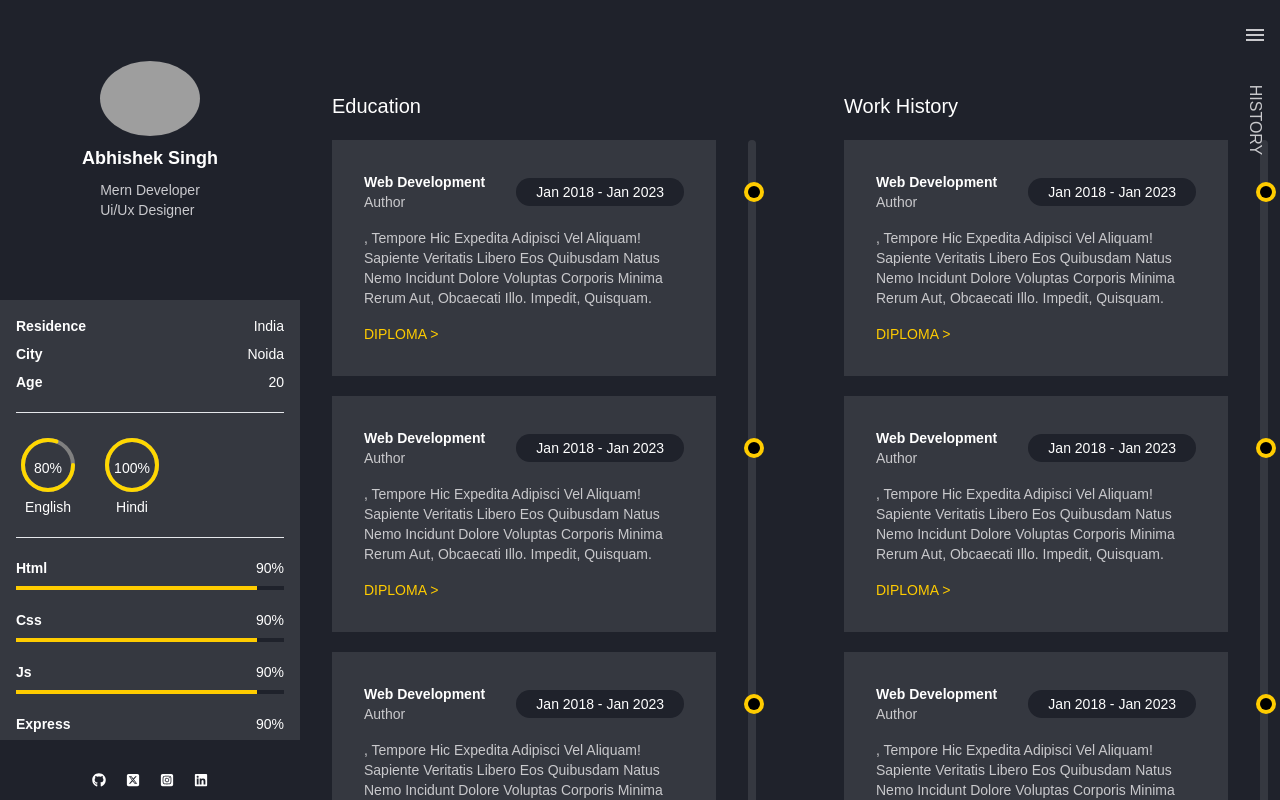
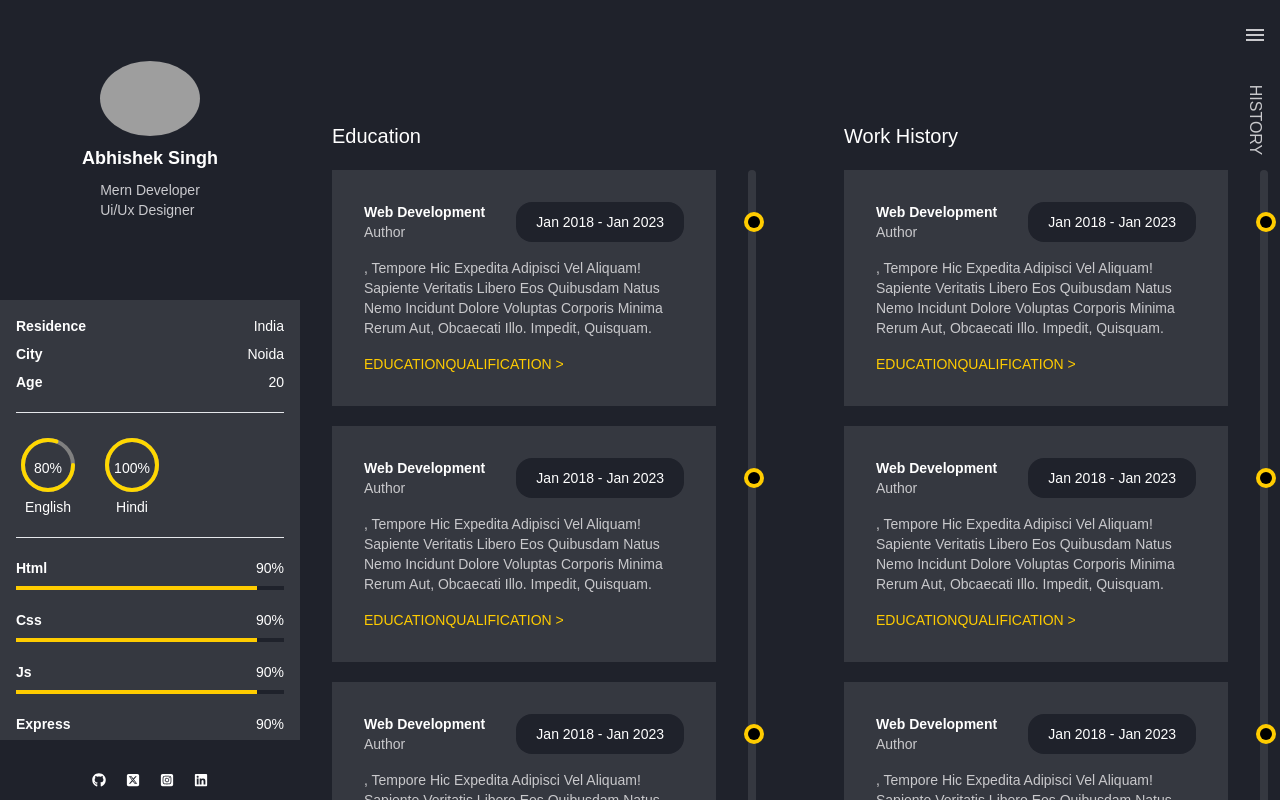
Before and after one commit to devMagnetsOfficial/portfolio-devMagnets, a React (Vite) app in the folder frontend/: page /history in a window 1280 px wide. Built offline with nearby package versions, Linux system fonts and the light colour scheme; grey boxes are pictures that could not be loaded.

Commit message:
file name error solve

```diff
--- a/frontend/src/layout/PublicLayout.jsx
+++ b/frontend/src/layout/PublicLayout.jsx
@@ -11,7 +11,7 @@ export default function PublicLayout() {
 
                 <div className="flex-1 h-[100vh] p-4 lg:p-8">
                     <div className="fixed  top-0 left-0 z-[1]  w-full bg-dark h-[70px] "></div>
-                    <div className=" mt-[40px]">
+                    <div className=" mt-[70px]">
                         <Outlet />
                     </div>
 
--- a/frontend/src/pages/blog/Blog.jsx
+++ b/frontend/src/pages/blog/Blog.jsx
@@ -1,40 +1,81 @@
 export default function Blog() {
+    const posts = [
+        {
+            image: 'https://arter.bslthemes.com/wp-content/uploads/2020/09/work-1.jpg',
+            date: "Sep 24, 2020",
+            categories: ["Design", "Events", "Technology"],
+            title: "Web Development",
+            description: "Tempore Hic Expedita Adipisci Vel Aliquam! Sapiente Veritatis Libero Eos Quibusdam Natus Nemo Incidunt Dolore Voluptas Corporis Minima Rerum Aut, Obcaecati Illo. Impedit, Quisquam.",
+
+        },
+        {
+            image: 'https://arter.bslthemes.com/wp-content/uploads/2020/09/work-1.jpg',
+            date: "Sep 24, 2020",
+            categories: ["Design", "Events", "Technology"],
+            title: "Web Development",
+            description: "Tempore Hic Expedita Adipisci Vel Aliquam! Sapiente Veritatis Libero Eos Quibusdam Natus Nemo Incidunt Dolore Voluptas Corporis Minima Rerum Aut, Obcaecati Illo. Impedit, Quisquam.",
+
+        },
+        {
+            image: 'https://arter.bslthemes.com/wp-content/uploads/2020/09/work-1.jpg',
+            date: "Sep 24, 2020",
+            categories: ["Design", "Events", "Technology"],
+            title: "Web Development",
+            description: "Tempore Hic Expedita Adipisci Vel Aliquam! Sapiente Veritatis Libero Eos Quibusdam Natus Nemo Incidunt Dolore Voluptas Corporis Minima Rerum Aut, Obcaecati Illo. Impedit, Quisquam.",
+
+        },
+        {
+            image: 'https://arter.bslthemes.com/wp-content/uploads/2020/09/work-1.jpg',
+            date: "Sep 24, 2020",
+            categories: ["Design", "Events", "Technology"],
+            title: "Web Development",
+            description: "Tempore Hic Expedita Adipisci Vel Aliquam! Sapiente Veritatis Libero Eos Quibusdam Natus Nemo Incidunt Dolore Voluptas Corporis Minima Rerum Aut, Obcaecati Illo. Impedit, Quisquam.",
+
+        },
+        {
+            image: 'https://arter.bslthemes.com/wp-content/uploads/2020/09/work-1.jpg',
+            date: "Sep 24, 2020",
+            categories: ["Design", "Events", "Technology"],
+            title: "Web Development",
+            description: "Tempore Hic Expedita Adipisci Vel Aliquam! Sapiente Veritatis Libero Eos Quibusdam Natus Nemo Incidunt Dolore Voluptas Corporis Minima Rerum Aut, Obcaecati Illo. Impedit, Quisquam.",
+
+        },
+        {
+            image: 'https://arter.bslthemes.com/wp-content/uploads/2020/09/work-1.jpg',
+            date: "Sep 24, 2020",
+            categories: ["Design", "Events", "Technology"],
+            title: "Web Development",
+            description: "Tempore Hic Expedita Adipisci Vel Aliquam! Sapiente Veritatis Libero Eos Quibusdam Natus Nemo Incidunt Dolore Voluptas Corporis Minima Rerum Aut, Obcaecati Illo. Impedit, Quisquam.",
+
+        },
+        {
+            image: 'https://arter.bslthemes.com/wp-content/uploads/2020/09/work-1.jpg',
+            date: "Sep 24, 2020",
+            categories: ["Design", "Events", "Technology"],
+            title: "Web Development",
+            description: "Tempore Hic Expedita Adipisci Vel Aliquam! Sapiente Veritatis Libero Eos Quibusdam Natus Nemo Incidunt Dolore Voluptas Corporis Minima Rerum Aut, Obcaecati Illo. Impedit, Quisquam.",
+
+        },
+    ];
+
     return (<>
         <div className=" w-full mt-5 capitalize">
             <div className="text-xl text-textPrimary capitalize mb-5">Blogs</div>
             <div className=" grid grid-cols-1 lg:grid-cols-2 gap-5 ">
+                {posts.map((post, idx) => (
+                    <div key={idx} className=" text-textPrimary flex flex-col gap-4 p-8 text-sm bg-white/10">
+                        <img src={post.image} alt="" />
+                        <div className="bg-dark w-fit px-5 py-1 rounded-2xl">
+                            <span>{post.date}</span>
+                            <br />
+                            <span className="text-xs text-textSecondary" >{ post.categories}</span>
+                        </div>
+                        <h1 className="">{post.title}</h1>
+                        <p className="text-textSecondary">{post.description}</p>
+                        <button type="button" className="w-fit text-accent uppercase">read more &gt;</button>
+                    </div>
+                ))}
 
-                <div className=" text-textPrimary flex flex-col gap-4 p-8 text-sm bg-white/10">
-                    <img src="https://arter.bslthemes.com/wp-content/uploads/2020/09/work-1.jpg" alt="" />
-                    <div className="bg-dark w-fit px-5 py-1 rounded-2xl">sep 24,2020/design,events,technology</div>
-                    <h1 className="">Web development</h1>
-                    <p className="text-textSecondary">, tempore hic expedita adipisci vel aliquam! Sapiente veritatis libero eos quibusdam natus nemo incidunt dolore voluptas corporis minima rerum aut, obcaecati illo. Impedit, quisquam.</p>
-                    <button type="button" className="w-fit text-accent uppercase">read more &gt;</button>
-                </div>
-
-                <div className=" text-textPrimary flex flex-col gap-4 p-8 text-sm bg-white/10">
-                    <img src="https://arter.bslthemes.com/wp-content/uploads/2020/09/work-1.jpg" alt="" />
-                    <div className="bg-dark w-fit px-5 py-1 rounded-2xl">sep 24,2020/design,events,technology</div>
-                    <h1 className="">Web development</h1>
-                    <p className="text-textSecondary">, tempore hic expedita adipisci vel aliquam! Sapiente veritatis libero eos quibusdam natus nemo incidunt dolore voluptas corporis minima rerum aut, obcaecati illo. Impedit, quisquam.</p>
-                    <button type="button" className="w-fit text-accent uppercase">read more &gt;</button>
-                </div>
-
-                <div className=" text-textPrimary flex flex-col gap-4 p-8 text-sm bg-white/10">
-                    <img src="https://arter.bslthemes.com/wp-content/uploads/2020/09/work-1.jpg" alt="" />
-                    <div className="bg-dark w-fit px-5 py-1 rounded-2xl">sep 24,2020/design,events,technology</div>
-                    <h1 className="">Web development</h1>
-                    <p className="text-textSecondary">, tempore hic expedita adipisci vel aliquam! Sapiente veritatis libero eos quibusdam natus nemo incidunt dolore voluptas corporis minima rerum aut, obcaecati illo. Impedit, quisquam.</p>
-                    <button type="button" className="w-fit text-accent uppercase">read more &gt;</button>
-                </div>
-
-                <div className=" text-textPrimary flex flex-col gap-4 p-8 text-sm bg-white/10">
-                    <img src="https://arter.bslthemes.com/wp-content/uploads/2020/09/work-1.jpg" alt="" />
-                    <div className="bg-dark w-fit px-5 py-1 rounded-2xl">sep 24,2020/design,events,technology</div>
-                    <h1 className="">Web development</h1>
-                    <p className="text-textSecondary">, tempore hic expedita adipisci vel aliquam! Sapiente veritatis libero eos quibusdam natus nemo incidunt dolore voluptas corporis minima rerum aut, obcaecati illo. Impedit, quisquam.</p>
-                    <button type="button" className="w-fit text-accent uppercase">read more &gt;</button>
-                </div>
 
 
             </div>
--- a/frontend/src/pages/history/Education.jsx
+++ b/frontend/src/pages/history/Education.jsx
@@ -1,77 +1,70 @@
 export default function Education() {
+
+    const educations = [
+        {
+            title: "Web Development",
+            author: "Author",
+            duration: "Jan 2018 - Jan 2023",
+            description: "Tempore Hic Expedita Adipisci Vel Aliquam! Sapiente Veritatis Libero Eos Quibusdam Natus Nemo Incidunt Dolore Voluptas Corporis Minima Rerum Aut, Obcaecati Illo. Impedit, Quisquam.",
+            educationQualification: "educationQualification"
+        },
+        {
+            title: "Web Development",
+            author: "Author",
+            duration: "Jan 2018 - Jan 2023",
+            description: "Tempore Hic Expedita Adipisci Vel Aliquam! Sapiente Veritatis Libero Eos Quibusdam Natus Nemo Incidunt Dolore Voluptas Corporis Minima Rerum Aut, Obcaecati Illo. Impedit, Quisquam.",
+            educationQualification: "educationQualification"
+        },
+        {
+            title: "Web Development",
+            author: "Author",
+            duration: "Jan 2018 - Jan 2023",
+            description: "Tempore Hic Expedita Adipisci Vel Aliquam! Sapiente Veritatis Libero Eos Quibusdam Natus Nemo Incidunt Dolore Voluptas Corporis Minima Rerum Aut, Obcaecati Illo. Impedit, Quisquam.",
+            educationQualification: "educationQualification"
+        },
+        {
+            title: "Web Development",
+            author: "Author",
+            duration: "Jan 2018 - Jan 2023",
+            description: "Tempore Hic Expedita Adipisci Vel Aliquam! Sapiente Veritatis Libero Eos Quibusdam Natus Nemo Incidunt Dolore Voluptas Corporis Minima Rerum Aut, Obcaecati Illo. Impedit, Quisquam.",
+            educationQualification: "educationQualification"
+        },
+        {
+            title: "Web Development",
+            author: "Author",
+            duration: "Jan 2018 - Jan 2023",
+            description: "Tempore Hic Expedita Adipisci Vel Aliquam! Sapiente Veritatis Libero Eos Quibusdam Natus Nemo Incidunt Dolore Voluptas Corporis Minima Rerum Aut, Obcaecati Illo. Impedit, Quisquam.",
+            educationQualification: "educationQualification"
+        }
+    ];
+
     return (<>
         <div className=" w-full mt-5 capitalize">
             <div className="text-xl text-textPrimary capitalize mb-5">Education</div>
             <div className="flex  flex-col gap-5 w-fit lg:w-fit mb-10 relative ">
                 <div className="text-card w-2 h-full bg-card rounded-xl absolute -right-10"></div>
 
+                {educations.map((education, idx) => (
                     <div className=" text-textPrimary  lg:w-[30vw]  flex flex-col gap-4 p-8 text-sm bg-white/10">
                         <div className="flex justify-between relative  items-center">
+                            <div className="flex flex-col md:flex-row gap-4 justify-between w-full">
                                 <div>
-                            <h1 className="font-semibold">Web development</h1>
-                            <span className="text-textSecondary">author</span>
+                                    <h1 className="font-semibold">{education.title}</h1>
+                                    <span className="text-textSecondary">{education.author}</span>
 
                                 </div>
-                        <div className="bg-dark w-fit px-5 py-1 rounded-2xl flex items-center">jan 2018 - jan 2023</div>
+                                <div className="bg-dark w-fit px-5 py-1  rounded-2xl flex items-center">{education.duration}</div>
+                            </div>
                             <span className="absolute text-accent flex justify-center items-center bg-accent rounded-[100%] w-5 h-5 -right-20">
                                 <span className="w-3 h-3 rounded-full bg-black"></span>
                             </span>
                         </div>
                         <p className="text-textSecondary">, tempore hic expedita adipisci vel aliquam! Sapiente veritatis libero eos quibusdam natus nemo incidunt dolore voluptas corporis minima rerum aut, obcaecati illo. Impedit, quisquam.</p>
-                    <button type="button" className="w-fit text-accent uppercase">diploma &gt;</button>
+                        <button type="button" className="w-fit text-accent uppercase">{education.educationQualification} &gt;</button>
 
                     </div>
+                ))}
 
-                  <div className=" text-textPrimary  lg:lg:w-[30vw]  flex flex-col gap-4 p-8 text-sm bg-white/10">
-                    <div className="flex justify-between relative  items-center">
-                        <div>
-                            <h1 className="font-semibold">Web development</h1>
-                            <span className="text-textSecondary">author</span>
-
-                        </div>
-                        <div className="bg-dark w-fit px-5 py-1 rounded-2xl flex items-center">jan 2018 - jan 2023</div>
-                        <span className="absolute text-accent flex justify-center items-center bg-accent rounded-[100%] w-5 h-5 -right-20">
-                            <span className="w-3 h-3 rounded-full bg-black"></span>
-                        </span>
-                    </div>
-                    <p className="text-textSecondary">, tempore hic expedita adipisci vel aliquam! Sapiente veritatis libero eos quibusdam natus nemo incidunt dolore voluptas corporis minima rerum aut, obcaecati illo. Impedit, quisquam.</p>
-                    <button type="button" className="w-fit text-accent uppercase">diploma &gt;</button>
-
-                </div>
-
-                 <div className=" text-textPrimary  lg:lg:w-[30vw]  flex flex-col gap-4 p-8 text-sm bg-white/10">
-                    <div className="flex justify-between relative  items-center">
-                        <div>
-                            <h1 className="font-semibold">Web development</h1>
-                            <span className="text-textSecondary">author</span>
-
-                        </div>
-                        <div className="bg-dark w-fit px-5 py-1 rounded-2xl flex items-center">jan 2018 - jan 2023</div>
-                        <span className="absolute text-accent flex justify-center items-center bg-accent rounded-[100%] w-5 h-5 -right-20">
-                            <span className="w-3 h-3 rounded-full bg-black"></span>
-                        </span>
-                    </div>
-                    <p className="text-textSecondary">, tempore hic expedita adipisci vel aliquam! Sapiente veritatis libero eos quibusdam natus nemo incidunt dolore voluptas corporis minima rerum aut, obcaecati illo. Impedit, quisquam.</p>
-                    <button type="button" className="w-fit text-accent uppercase">diploma &gt;</button>
-
-                </div>
-
-                  <div className=" text-textPrimary  lg:lg:w-[30vw]  flex flex-col gap-4 p-8 text-sm bg-white/10">
-                    <div className="flex justify-between relative  items-center">
-                        <div>
-                            <h1 className="font-semibold">Web development</h1>
-                            <span className="text-textSecondary">author</span>
-
-                        </div>
-                        <div className="bg-dark w-fit px-5 py-1 rounded-2xl flex items-center">jan 2018 - jan 2023</div>
-                        <span className="absolute text-accent flex justify-center items-center bg-accent rounded-[100%] w-5 h-5 -right-20">
-                            <span className="w-3 h-3 rounded-full bg-black"></span>
-                        </span>
-                    </div>
-                    <p className="text-textSecondary">, tempore hic expedita adipisci vel aliquam! Sapiente veritatis libero eos quibusdam natus nemo incidunt dolore voluptas corporis minima rerum aut, obcaecati illo. Impedit, quisquam.</p>
-                    <button type="button" className="w-fit text-accent uppercase">diploma &gt;</button>
-
-                </div>
 
             </div>
         </div>
--- a/frontend/src/pages/history/Work.jsx
+++ b/frontend/src/pages/history/Work.jsx
@@ -1,76 +1,70 @@
 export default function Work() {
+
+    const educations = [
+        {
+            title: "Web Development",
+            author: "Author",
+            duration: "Jan 2018 - Jan 2023",
+            description: "Tempore Hic Expedita Adipisci Vel Aliquam! Sapiente Veritatis Libero Eos Quibusdam Natus Nemo Incidunt Dolore Voluptas Corporis Minima Rerum Aut, Obcaecati Illo. Impedit, Quisquam.",
+            educationQualification: "educationQualification"
+        },
+        {
+            title: "Web Development",
+            author: "Author",
+            duration: "Jan 2018 - Jan 2023",
+            description: "Tempore Hic Expedita Adipisci Vel Aliquam! Sapiente Veritatis Libero Eos Quibusdam Natus Nemo Incidunt Dolore Voluptas Corporis Minima Rerum Aut, Obcaecati Illo. Impedit, Quisquam.",
+            educationQualification: "educationQualification"
+        },
+        {
+            title: "Web Development",
+            author: "Author",
+            duration: "Jan 2018 - Jan 2023",
+            description: "Tempore Hic Expedita Adipisci Vel Aliquam! Sapiente Veritatis Libero Eos Quibusdam Natus Nemo Incidunt Dolore Voluptas Corporis Minima Rerum Aut, Obcaecati Illo. Impedit, Quisquam.",
+            educationQualification: "educationQualification"
+        },
+        {
+            title: "Web Development",
+            author: "Author",
+            duration: "Jan 2018 - Jan 2023",
+            description: "Tempore Hic Expedita Adipisci Vel Aliquam! Sapiente Veritatis Libero Eos Quibusdam Natus Nemo Incidunt Dolore Voluptas Corporis Minima Rerum Aut, Obcaecati Illo. Impedit, Quisquam.",
+            educationQualification: "educationQualification"
+        },
+        {
+            title: "Web Development",
+            author: "Author",
+            duration: "Jan 2018 - Jan 2023",
+            description: "Tempore Hic Expedita Adipisci Vel Aliquam! Sapiente Veritatis Libero Eos Quibusdam Natus Nemo Incidunt Dolore Voluptas Corporis Minima Rerum Aut, Obcaecati Illo. Impedit, Quisquam.",
+            educationQualification: "educationQualification"
+        }
+    ];
+
     return (<>
         <div className=" w-full mt-5 capitalize">
-            <div className="text-xl text-textPrimary capitalize mb-5">Work History</div>
+            <div className="text-xl text-textPrimary capitalize mb-5">work history</div>
             <div className="flex  flex-col gap-5 w-fit lg:w-fit mb-10 relative ">
                 <div className="text-card w-2 h-full bg-card rounded-xl absolute -right-10"></div>
-                <div className=" text-textPrimary  lg:lg:w-[30vw]  flex flex-col gap-4 p-8 text-sm bg-white/10">
+
+                {educations.map((education, idx) => (
+                    <div key={idx} className=" text-textPrimary  lg:w-[30vw]  flex flex-col gap-4 p-8 text-sm bg-white/10">
                         <div className="flex justify-between relative  items-center">
+                            <div className="flex flex-col md:flex-row gap-4 justify-between w-full">
                                 <div>
-                            <h1 className="font-semibold">Web development</h1>
-                            <span className="text-textSecondary">author</span>
+                                    <h1 className="font-semibold">{education.title}</h1>
+                                    <span className="text-textSecondary">{education.author}</span>
 
                                 </div>
-                        <div className="bg-dark w-fit px-5 py-1 rounded-2xl flex items-center">jan 2018 - jan 2023</div>
+                                <div className="bg-dark w-fit px-5 py-1  rounded-2xl flex items-center">{education.duration}</div>
+                            </div>
                             <span className="absolute text-accent flex justify-center items-center bg-accent rounded-[100%] w-5 h-5 -right-20">
                                 <span className="w-3 h-3 rounded-full bg-black"></span>
                             </span>
                         </div>
                         <p className="text-textSecondary">, tempore hic expedita adipisci vel aliquam! Sapiente veritatis libero eos quibusdam natus nemo incidunt dolore voluptas corporis minima rerum aut, obcaecati illo. Impedit, quisquam.</p>
-                    <button type="button" className="w-fit text-accent uppercase">diploma &gt;</button>
+                        <button type="button" className="w-fit text-accent uppercase">{education.educationQualification} &gt;</button>
 
                     </div>
+                ))}
 
-                  <div className=" text-textPrimary  lg:lg:w-[30vw]  flex flex-col gap-4 p-8 text-sm bg-white/10">
-                    <div className="flex justify-between relative  items-center">
-                        <div>
-                            <h1 className="font-semibold">Web development</h1>
-                            <span className="text-textSecondary">author</span>
-
-                        </div>
-                        <div className="bg-dark w-fit px-5 py-1 rounded-2xl flex items-center">jan 2018 - jan 2023</div>
-                        <span className="absolute text-accent flex justify-center items-center bg-accent rounded-[100%] w-5 h-5 -right-20">
-                            <span className="w-3 h-3 rounded-full bg-black"></span>
-                        </span>
-                    </div>
-                    <p className="text-textSecondary">, tempore hic expedita adipisci vel aliquam! Sapiente veritatis libero eos quibusdam natus nemo incidunt dolore voluptas corporis minima rerum aut, obcaecati illo. Impedit, quisquam.</p>
-                    <button type="button" className="w-fit text-accent uppercase">diploma &gt;</button>
-
-                </div>
-
-                 <div className=" text-textPrimary  lg:lg:w-[30vw]  flex flex-col gap-4 p-8 text-sm bg-white/10">
-                    <div className="flex justify-between relative  items-center">
-                        <div>
-                            <h1 className="font-semibold">Web development</h1>
-                            <span className="text-textSecondary">author</span>
-
-                        </div>
-                        <div className="bg-dark w-fit px-5 py-1 rounded-2xl flex items-center">jan 2018 - jan 2023</div>
-                        <span className="absolute text-accent flex justify-center items-center bg-accent rounded-[100%] w-5 h-5 -right-20">
-                            <span className="w-3 h-3 rounded-full bg-black"></span>
-                        </span>
-                    </div>
-                    <p className="text-textSecondary">, tempore hic expedita adipisci vel aliquam! Sapiente veritatis libero eos quibusdam natus nemo incidunt dolore voluptas corporis minima rerum aut, obcaecati illo. Impedit, quisquam.</p>
-                    <button type="button" className="w-fit text-accent uppercase">diploma &gt;</button>
-
-                </div>
-
-                  <div className=" text-textPrimary  lg:lg:w-[30vw]  flex flex-col gap-4 p-8 text-sm bg-white/10">
-                    <div className="flex justify-between relative  items-center">
-                        <div>
-                            <h1 className="font-semibold">Web development</h1>
-                            <span className="text-textSecondary">author</span>
-
-                        </div>
-                        <div className="bg-dark w-fit px-5 py-1 rounded-2xl flex items-center">jan 2018 - jan 2023</div>
-                        <span className="absolute text-accent flex justify-center items-center bg-accent rounded-[100%] w-5 h-5 -right-20">
-                            <span className="w-3 h-3 rounded-full bg-black"></span>
-                        </span>
-                    </div>
-                    <p className="text-textSecondary">, tempore hic expedita adipisci vel aliquam! Sapiente veritatis libero eos quibusdam natus nemo incidunt dolore voluptas corporis minima rerum aut, obcaecati illo. Impedit, quisquam.</p>
-                    <button type="button" className="w-fit text-accent uppercase">diploma &gt;</button>
-
-                </div>
 
             </div>
         </div>
```
Also changed, not shown: frontend/src/pages/home/Intro.jsx (+26 -17 lines). Lines whose indentation alone changed are shown as unchanged.
